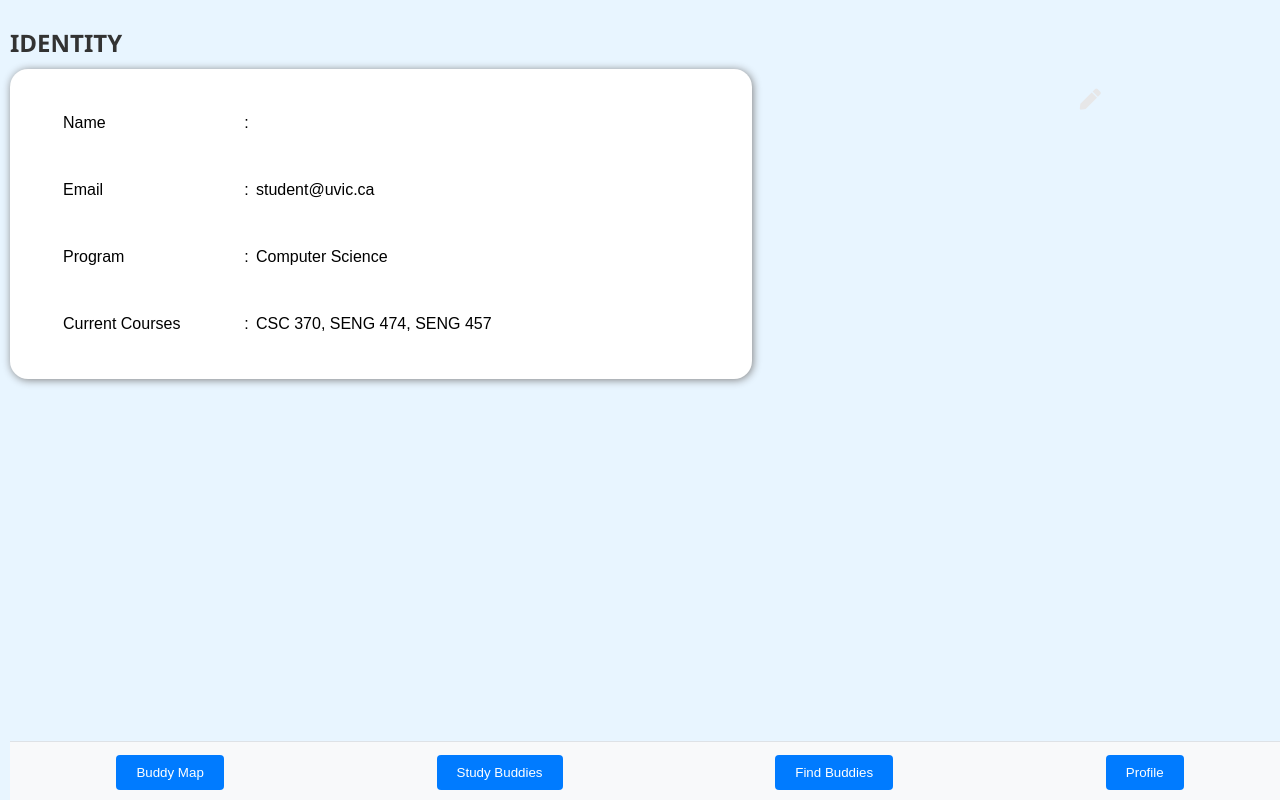
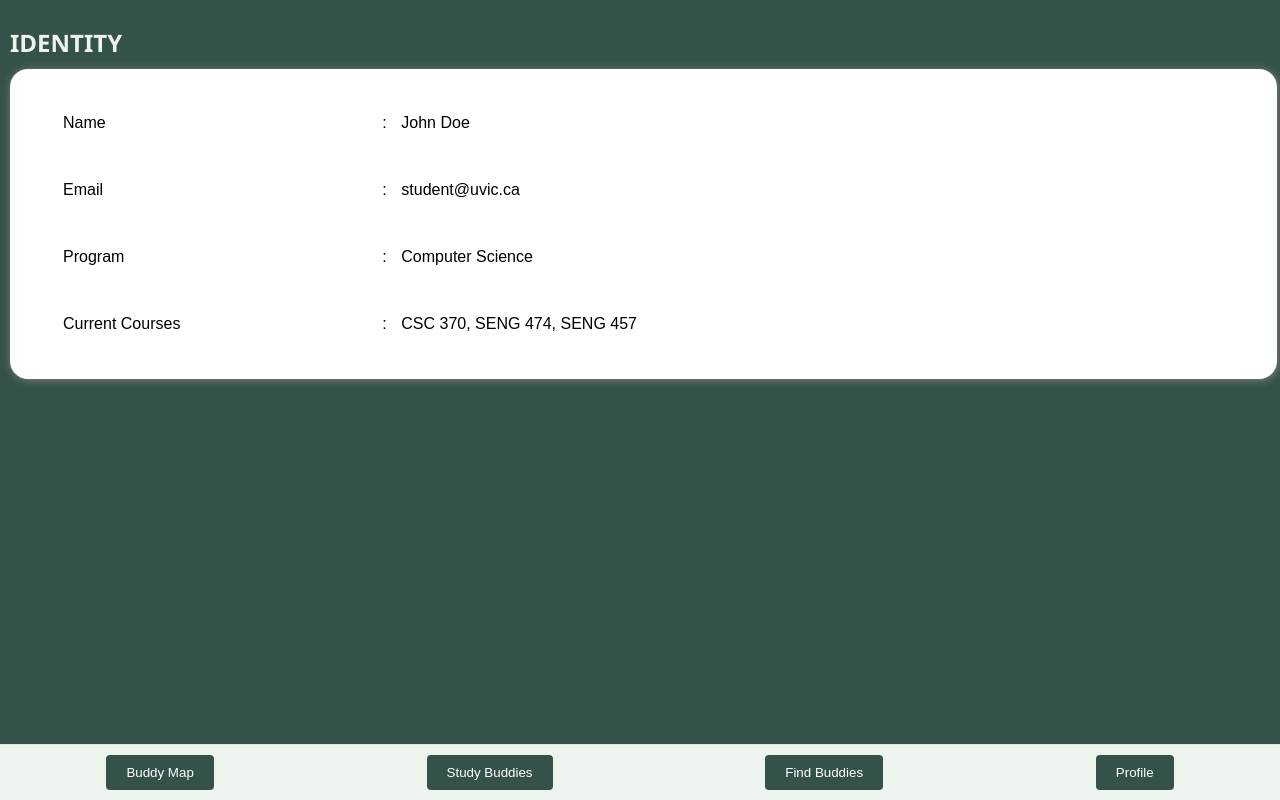
Before and after one commit to doahusre/studbud, a Flask app: page /profile in a window 1280 px wide. Run offline with Flask 3, Linux system fonts and the light colour scheme; some libraries are stand-ins or nearby versions.

Commit message:
Changed colourscheme

```diff
--- a/templates/profile.html
+++ b/templates/profile.html
@@ -20,21 +20,22 @@
 }
 
 body {
-    background-color: #e8f5ff;
+    background-color: #35524A;
     font-family: Arial;
     overflow: hidden;
 }
 
 /* Main */
 .main {
+    margin-left: 10px;
     margin-top: 2%;
+    margin-bottom: 2%;
     font-size: 28px;
-    padding: 0 10px;
-    width: 58%;
+    width: 99%;
 }
 
 .main h2 {
-    color: #333;
+    color: #EDF4ED;
     font-family: 'Segoe UI', Tahoma, Geneva, Verdana, sans-serif;
     font-size: 24px;
     margin-bottom: 10px;
@@ -56,17 +57,11 @@ body {
     width: 80%;
 }
 
-.edit {
-    position: absolute;
-    color: #e7e7e8;
-    right: 14%;
-}
-
         .bottom-bar {
             position: fixed;
             bottom: 0;
             width: 100%;
-    background-color: #f8f9fa;
+            background-color: #EDF4ED;
             border-top: 1px solid #dee2e6;
             display: flex;
             justify-content: space-around;
@@ -78,7 +73,7 @@ body {
         }
 
         .bottom-bar input[type="submit"] {
-    background-color: #007bff;
+            background-color: #35524A;
             color: white;
             border: none;
             padding: 10px 20px;
@@ -87,10 +82,8 @@ body {
         }
 
         .bottom-bar input[type="submit"]:hover {
-    background-color: #0056b3;
+            background-color: #79B791;
         }
-
-
 /* End */
     </style>
 <body>
@@ -99,12 +92,12 @@ body {
         <h2>IDENTITY</h2>
         <div class="card">
             <div class="card-body">
-                <i class="fa fa-pen fa-xs edit"></i>
                 <table>
                     <tbody>
                         <tr>
                             <td>Name</td>
                             <td>:</td>
+                            <td>John Doe</td>
                         </tr>
                         <tr>
                             <td>Email</td>
@@ -126,6 +119,9 @@ body {
             </div>
         </div>
 
+
+
+    </div>
         <div class="bottom-bar">
             <form method="GET" action="/map">
                 <input type="submit" value="Buddy Map">
@@ -136,12 +132,9 @@ body {
             <form method="GET" action="/cards">
                 <input type="submit" value="Find Buddies">
             </form>
-            <form method="GET" action="/Profile">
+            <form method="GET" action="/profile">
                 <input type="submit" value="Profile">
             </form>
-        </div>
-
-
         </div>
     <!-- End -->
 </body>
```
Also changed, not shown: templates/buddies.html (+13 -32 lines), templates/card.html (+13 -12 lines), templates/index.html (+4 -4 lines), templates/map.html (+3 -4 lines). Lines whose indentation alone changed are shown as unchanged.
